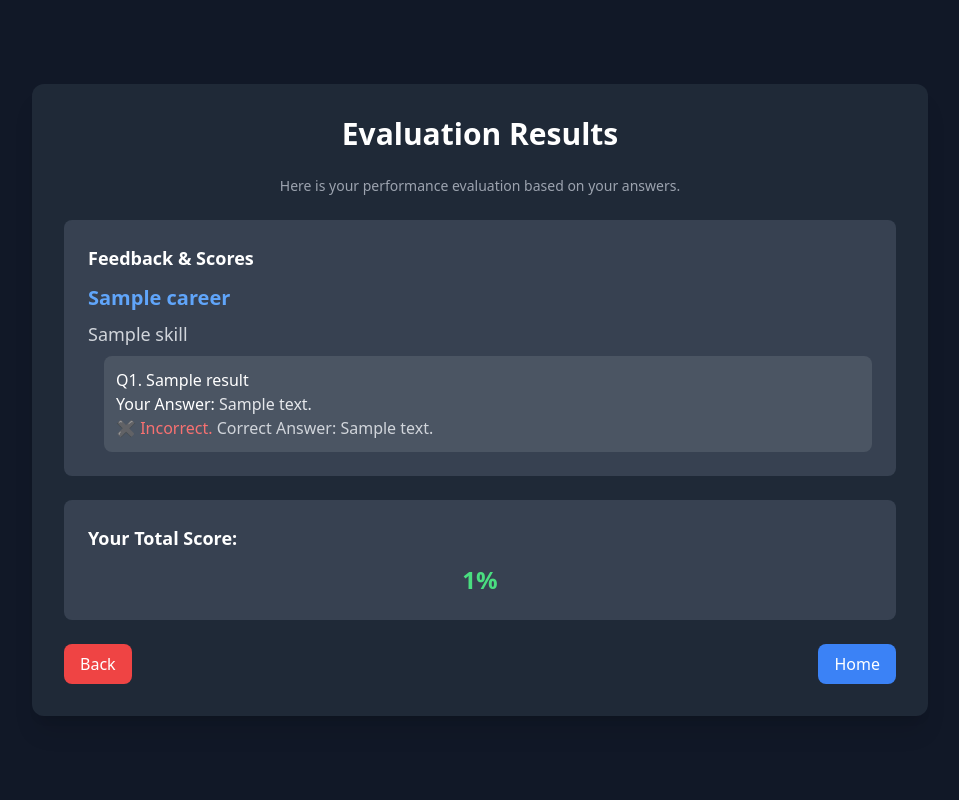
After one commit to vaseem15905/AI_based_Career_Suggestions_Generator, a Flask app: template templates/evaluation_results.html in a window 1280 px wide. The commit adds this page. Shown: the whole page, without its empty margins (160-1119 px from the left). Run offline with Flask 3, Linux system fonts and the light colour scheme; the template is opened without the code that fills it: most values are stand-ins (such as "Sample title", 1, 10 or a date in 2020); some libraries are stand-ins or nearby versions.

Commit message:
fixed career_results page

```diff
--- a/app.py
+++ b/app.py
@@ -23,7 +23,8 @@ VECTORIZER_PATH = "models/tfidf_vectorizer.pkl"
 LABEL_ENCODER_PATH = "models/label_encoder.pkl"
 
 # In-memory storage
-users = {"admin": "password123"}
+users = {"admin": "password123",
+         "user" : "123"}
 student_data = {}
 
 QUESTIONS = {
@@ -68,8 +69,69 @@ QUESTIONS = {
         {"question": "What is a compiler?", "answer": "A compiler translates code from high-level to machine language."},
         {"question": "What is version control?", "answer": "It's a system to track changes in code over time, e.g., Git."},
         {"question": "What is an algorithm?", "answer": "A step-by-step procedure to solve a problem or perform a task."}
-    ]
+    ],
+    "Data Scientist": {
+        "Python": [
+            "Explain the difference between Pandas and NumPy.",
+            "How do you handle large datasets in Python?"
+        ],
+        "Machine Learning": [
+            "What is overfitting in machine learning?",
+            "Can you explain gradient descent?"
+        ]
+    },
+    "Web Developer": {
+        "HTML/CSS": [
+            "What is the purpose of the <div> tag in HTML?",
+            "How do you decide between using classes and IDs in CSS?"
+        ],
+        "JavaScript": [
+            "Explain closures in JavaScript.",
+            "What is the difference between 'let', 'const', and 'var'?"
+        ]
+    },
+    "Software Engineer": {
+        "OOP Concepts": [
+            "Explain encapsulation and inheritance with an example.",
+            "What is a design pattern? Name a few."
+        ],
+        "Java": [
+            "What are the main features of Java?",
+            "What is the difference between JDK, JRE, and JVM?"
+        ]
+    }
 }
+
+feedback = {
+    "Data Scientist": {
+        "Python": [
+            {
+                "index": 1,
+                "question": "Explain the difference between Pandas and NumPy.",
+                "answer": "Pandas is for tabular data, NumPy for numerical computations.",
+                "is_correct": True,
+                "correct_answer": "Pandas is for data analysis, NumPy for numerical operations."
+            },
+            {
+                "index": 2,
+                "question": "How do you handle large datasets in Python?",
+                "answer": "Use Pandas",
+                "is_correct": False,
+                "correct_answer": "Use Dask or PySpark for large datasets."
+            }
+        ],
+        "Machine Learning": [
+            {
+                "index": 1,
+                "question": "What is overfitting in machine learning?",
+                "answer": "When the model fits the training set too well.",
+                "is_correct": True,
+                "correct_answer": "When the model performs well on training data but poorly on unseen data."
+            }
+        ],
+    }
+}
+
 
 
 def load_model():
@@ -147,36 +209,59 @@ def get_questions():
 
 @app.route("/evaluate_answers", methods=["POST"])
 def evaluate_answers():
+    # If the user is not logged in
     if "user" not in session:
         return jsonify({"error": "Unauthorized"}), 401
 
+    # Make sure the machine learning components are loaded
     if not all([model, vectorizer, label_encoder]):
         return jsonify({"error": "Model not loaded"}), 503
 
-    data = request.get_json()
+    # Check for correct content type
+    if not request.is_json:
+        return jsonify({"error": "Unsupported Media Type. Use 'application/json'"}), 415
+
+    # Safely parse JSON from the request
+    try:
+        data = request.get_json()
+    except Exception as e:
+        return jsonify({"error": "Invalid JSON data", "details": str(e)}), 400
+
+    # Variables for evaluation
     evaluations = []
     correct = 0
     total_similarity = 0
 
-    for answer in data["answers"]:
-        vectors = vectorizer.transform([answer["userAnswer"], answer["expectedAnswer"]])
-        similarity = (vectors[0] @ vectors[1].T).toarray()[0][0]
+    # Evaluate each answer submitted
+    for idx, answer in enumerate(data.get("answers", [])):
+        # Transform the user answer and the expected answer using the vectorizer
+        try:
+            vectors = vectorizer.transform([answer["userAnswer"], answer["expectedAnswer"]])
+            similarity = (vectors[0] @ vectors[1].T).toarray()[0][0]  # Cosine similarity
+        except KeyError:  # If a key is missing in the data
+            return jsonify({"error": f"Missing key in answer at index {idx}"}), 400
+
+        # Determine whether the answer is correct based on the similarity score
         is_correct = similarity > 0.7
         evaluations.append({
+            "index": idx + 1,  # Q1, Q2, etc.
             "user_answer": answer["userAnswer"],
             "expected_answer": answer["expectedAnswer"],
             "similarity": float(similarity),
             "is_correct": bool(is_correct)
         })
+
         if is_correct:
-            correct += 1
-        total_similarity += similarity
+            correct += 1  # Increment correct counter
+        total_similarity += similarity  # Add to total similarity score
 
+    # Calculate average score and skill level
     avg_score = (total_similarity / len(evaluations)) * 100 if evaluations else 0
     skill_level = "Beginner"
     if avg_score > 70: skill_level = "Intermediate"
     if avg_score > 85: skill_level = "Expert"
 
+    # Save results in session for the current user
     if session["user"] not in student_data:
         student_data[session["user"]] = {}
 
@@ -187,6 +272,7 @@ def evaluate_answers():
         "total": len(evaluations)
     }
 
+    # Return JSON data as a response
     return jsonify({
         "evaluations": evaluations,
         "correct_count": correct,
@@ -196,44 +282,80 @@ def evaluate_answers():
     })
 
 
+
+
 @app.route("/career_suggestion", methods=["GET", "POST"])
 def career_suggestion():
     if "user" not in session:
-        return redirect(url_for("login"))
+        # Simulate a login session for testing purposes
+        session["user"] = "admin"  # You can replace this with actual login functionality
+
+    session_user = session["user"]
+
+    # Ensure the user exists in student_data, create a default entry if not
+    if session_user not in student_data:
+        student_data[session_user] = {
+            "skills": [],
+            "results": {}
+        }
 
     if request.method == "POST":
+        # Get user input (skills) from the form
+        skills_input = request.form.get("skills", "")
+        skills = [skill.strip().lower() for skill in skills_input.split(",") if skill.strip()]
+
+        # Update the user's skills
+        student_data[session_user]["skills"] = skills
         return redirect(url_for("career_results"))
 
-    user_data = student_data.get(session["user"], {})
-    return render_template("career_suggestion.html",
-                           skills=user_data.get("skills", []),
-                           results=user_data.get("results"))
+    # For GET request, display the career suggestion page
+    user_data = student_data.get(session_user, {})
+    return render_template(
+        "career_suggestion.html",
+        skills=user_data.get("skills", [])
+    )
 
 
-@app.route("/career_results", methods=["POST"])
+
+@app.route("/career_results", methods=["GET"])
 def career_results():
     if "user" not in session:
         return redirect(url_for("login"))
 
-    skills_input = request.form.get("skills", "")
-    skills = [skill.strip().lower() for skill in skills_input.split(",") if skill.strip()]
+    session_user = session["user"]
+    user_skills = student_data.get(session_user, {}).get("skills", [])
 
+    # Generate career suggestions based on user skills
     suggestions = []
-    if any(skill in ["python", "data", "machine learning"] for skill in skills):
-        suggestions.append("Data Scientist")
-    if any(skill in ["web", "html", "css", "javascript"] for skill in skills):
-        suggestions.append("Web Developer")
-    if any(skill in ["java", "c++", "oop"] for skill in skills):
-        suggestions.append("Software Engineer")
+    skill_suggestions_map = {
+        "Data Scientist": ["python", "data", "machine learning"],
+        "Web Developer": ["web", "html", "css", "javascript"],
+        "Software Engineer": ["java", "c++", "oop"]
+    }
+
+    for career, skill_keywords in skill_suggestions_map.items():
+        if any(skill in skill_keywords for skill in user_skills):
+            suggestions.append(career)
 
     if not suggestions:
         suggestions.append("Explore more to find your interests!")
 
-    return render_template("career_suggestion.html",
-                           suggestions=suggestions,
-                           skills=skills,
-                           results=student_data.get(session["user"], {}).get("results"))
+    # Prepare skill-based questions with indexed questions
+    career_questions = {}
+    for suggestion in suggestions:
+        if suggestion in QUESTIONS:
+            # Enumerate each question for the template
+            career_questions[suggestion] = {
+                skill: [(i, question) for i, question in enumerate(skill_questions)]
+                for skill, skill_questions in QUESTIONS[suggestion].items()
+            }
+
+    return render_template(
+        "career_results.html",
+        careers=suggestions,
+        questions=career_questions
+    )
 
 
 if __name__ == "__main__":
-    app.run(debug=True)
+    app.run(port=5001)
--- /dev/null
+++ b/templates/evaluation_results.html
@@ -0,0 +1,74 @@
+<!DOCTYPE html>
+<html lang="en">
+
+<head>
+    <meta charset="UTF-8">
+    <meta name="viewport" content="width=device-width, initial-scale=1.0">
+    <title>Evaluation Results | Skill.AI</title>
+    <script src="https://cdn.tailwindcss.com"></script>
+</head>
+
+<body class="flex items-center justify-center min-h-screen bg-gray-900 p-4">
+    <!-- Container -->
+    <div class="w-full max-w-4xl p-8 space-y-6 bg-gray-800 rounded-xl shadow-xl text-white">
+        <!-- Title -->
+        <h2 class="text-3xl font-bold text-center">Evaluation Results</h2>
+        <p class="text-sm text-gray-400 text-center">Here is your performance evaluation based on your answers.</p>
+
+        <!-- Feedback Section -->
+        <div class="bg-gray-700 p-6 rounded-lg">
+            <h3 class="text-lg font-semibold">Feedback & Scores</h3>
+            {% if feedback %}
+            <ul class="mt-3 space-y-4">
+                {% for career, skill_feedback in feedback.items() %}
+                <li>
+                    <h4 class="font-bold text-blue-400 text-xl">{{ career }}</h4>
+                    <ul class="mt-2 space-y-2">
+                        {% for skill, results in skill_feedback.items() %}
+                        <li>
+                            <p class="font-medium text-gray-300 text-lg">{{ skill }}</p>
+                            <ul class="mt-2 space-y-1 pl-4">
+                                {% for result in results %}
+                                <li class="p-3 bg-gray-600 rounded-lg">
+                                    <p class="font-medium">Q{{ result.index }}. {{ result.question }}</p>
+                                    <p>Your Answer: <span class="text-gray-200">{{ result.answer }}</span></p>
+                                    {% if result.is_correct %}
+                                    <p class="text-green-400">✔ Correct!</p>
+                                    {% else %}
+                                    <p class="text-red-400">✖ Incorrect. <span
+                                            class="text-gray-300">Correct
+                                            Answer: {{ result.correct_answer }}</span></p>
+                                    {% endif %}
+                                </li>
+                                {% endfor %}
+                            </ul>
+                        </li>
+                        {% endfor %}
+                    </ul>
+                </li>
+                {% endfor %}
+            </ul>
+            {% else %}
+            <p class="text-gray-400">No evaluations available at the moment.</p>
+            {% endif %}
+        </div>
+
+        <!-- Total Score Section -->
+        <div class="bg-gray-700 p-6 rounded-lg">
+            <h3 class="text-lg font-bold">Your Total Score:</h3>
+            {% if total_score %}
+            <p class="text-2xl font-bold text-green-400 text-center mt-3">{{ total_score }}%</p>
+            {% else %}
+            <p class="text-gray-400 text-center">No score available.</p>
+            {% endif %}
+        </div>
+
+        <!-- Navigation Buttons -->
+        <div class="flex justify-between mt-6">
+            <a href="{{ url_for('career_suggestion') }}" class="py-2 px-4 bg-red-500 rounded-lg text-white hover:bg-red-600">Back</a>
+            <a href="{{ url_for('home') }}" class="py-2 px-4 bg-blue-500 rounded-lg text-white hover:bg-blue-600">Home</a>
+        </div>
+    </div>
+</body>
+
+</html>
```
Also changed, not shown: templates/career_results.html (+33 -12 lines), 1 other file.
